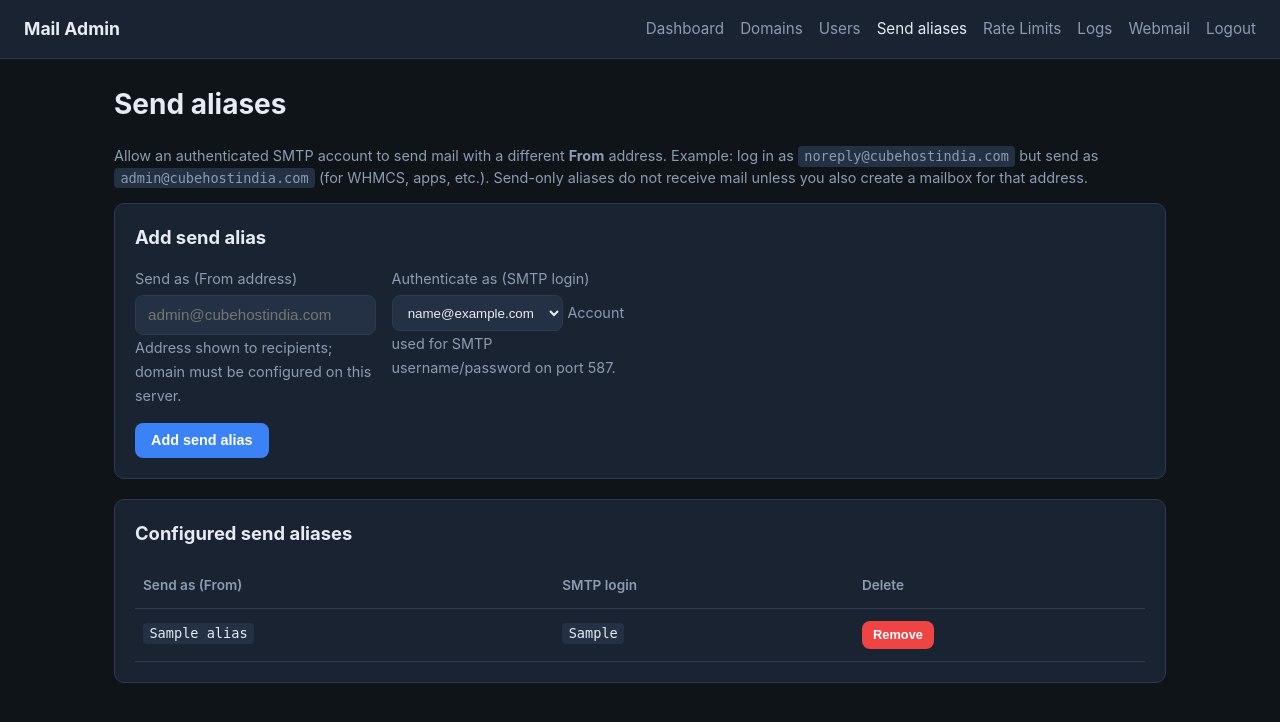
After one commit to sameer392/exim-docker, a FastAPI app: template mailpanel/app/templates/send_aliases.html in a window 1280 px wide. The commit adds this page. Shown: the top 722 px of the page. Run offline with FastAPI, Linux system fonts and the light colour scheme; the template is opened without the code that fills it: most values are stand-ins (such as "Sample title", 1, 10 or a date in 2020).

Commit message:
Implement send aliases feature in Mail Admin Panel: add functionality to manage send aliases, including adding and deleting aliases, and update Exim configuration to support alias validation. Enhance UI with a new send aliases page and integrate with existing user management processes.

```diff
--- a/mailpanel/app/config.py
+++ b/mailpanel/app/config.py
@@ -14,6 +14,8 @@ RATE_ASSIGNMENTS_FILE = DATA_DIR / "exim" / "rate_assignments.json"
 RATE_10M_FILE = DATA_DIR / "exim" / "rate_10m"
 RATE_1H_FILE = DATA_DIR / "exim" / "rate_1h"
 RATE_1D_FILE = DATA_DIR / "exim" / "rate_1d"
+SEND_ALIASES_JSON = DATA_DIR / "exim" / "send_aliases.json"
+SEND_ALIASES_FILE = DATA_DIR / "exim" / "send_aliases"
 
 ADMIN_PASSWORD = os.getenv("ADMIN_PASSWORD", "ChangeAdminPass!")
 ADMIN_SECRET = os.getenv("ADMIN_SECRET", "change-me-in-production")
--- a/mailpanel/app/main.py
+++ b/mailpanel/app/main.py
@@ -8,7 +8,7 @@ from pathlib import Path
 
 from .auth import create_session_token, is_authenticated, verify_admin_password
 from .config import SESSION_COOKIE
-from .services import docker_ops, dns as dns_service, logs, mail, rate_limits
+from .services import docker_ops, dns as dns_service, logs, mail, rate_limits, send_aliases
 from .urls import webmail_url
 
 app = FastAPI(title="Mail Admin Panel", docs_url=None, redoc_url=None)
@@ -197,6 +197,7 @@ async def users_delete(request: Request, email: str = Form(...)):
     try:
         mail.delete_user(email)
         rate_limits.remove_user_assignment(email)
+        send_aliases.remove_for_user(email)
         rate_limits.sync_lookup_files()
         docker_ops.restart_mail_services()
         return RedirectResponse(f"/users?msg=User+{email}+deleted", status_code=303)
@@ -218,6 +219,49 @@ async def users_tier(
         return RedirectResponse(f"/users?msg=Rate+limit+updated+for+{email}", status_code=303)
     except Exception as exc:
         return RedirectResponse(f"/users?error={quote(str(exc))}", status_code=303)
+
+
+@app.get("/send-aliases", response_class=HTMLResponse)
+async def send_aliases_page(request: Request):
+    if redirect := require_auth(request):
+        return redirect
+    send_aliases.ensure_defaults()
+    return render(
+        request,
+        "send_aliases.html",
+        aliases=send_aliases.list_aliases(),
+        users=mail.list_users(),
+        message=request.query_params.get("msg"),
+        error=request.query_params.get("error"),
+    )
+
+
+@app.post("/send-aliases/add")
+async def send_aliases_add(
+    request: Request,
+    alias: str = Form(...),
+    auth_user: str = Form(...),
+):
+    if redirect := require_auth(request):
+        return redirect
+    try:
+        send_aliases.add_alias(alias, auth_user)
+        docker_ops.apply_send_aliases()
+        return RedirectResponse(f"/send-aliases?msg=Send+alias+{alias}+added", status_code=303)
+    except Exception as exc:
+        return RedirectResponse(f"/send-aliases?error={quote(str(exc))}", status_code=303)
+
+
+@app.post("/send-aliases/delete")
+async def send_aliases_delete(request: Request, alias: str = Form(...)):
+    if redirect := require_auth(request):
+        return redirect
+    try:
+        send_aliases.remove_alias(alias)
+        docker_ops.apply_send_aliases()
+        return RedirectResponse(f"/send-aliases?msg=Send+alias+{alias}+removed", status_code=303)
+    except Exception as exc:
+        return RedirectResponse(f"/send-aliases?error={quote(str(exc))}", status_code=303)
 
 
 @app.get("/rate-limits", response_class=HTMLResponse)
--- a/mailpanel/app/services/docker_ops.py
+++ b/mailpanel/app/services/docker_ops.py
@@ -88,6 +88,10 @@ def apply_rate_limits() -> str:
     return reload_exim()
 
 
+def apply_send_aliases() -> str:
+    return reload_exim()
+
+
 def read_dkim_record(domain: str, selector: str) -> str | None:
     client = _client()
     if not client:
--- a/mailpanel/app/templates/base.html
+++ b/mailpanel/app/templates/base.html
@@ -14,6 +14,7 @@
       <a href="/" class="{% if active == 'dashboard' %}active{% endif %}">Dashboard</a>
       <a href="/domains" class="{% if active == 'domains' %}active{% endif %}">Domains</a>
       <a href="/users" class="{% if active == 'users' %}active{% endif %}">Users</a>
+      <a href="/send-aliases" class="{% if active == 'send_aliases' %}active{% endif %}">Send aliases</a>
       <a href="/rate-limits" class="{% if active == 'rate_limits' %}active{% endif %}">Rate Limits</a>
       <a href="/logs" class="{% if active == 'logs' %}active{% endif %}">Logs</a>
       <a href="{{ webmail_url }}" target="_blank" rel="noopener">Webmail</a>
--- /dev/null
+++ b/mailpanel/app/templates/send_aliases.html
@@ -0,0 +1,71 @@
+{% extends "base.html" %}
+{% set active = 'send_aliases' %}
+{% block title %}Send aliases — Mail Admin{% endblock %}
+{% block content %}
+<h1>Send aliases</h1>
+
+<p class="muted">
+  Allow an authenticated SMTP account to send mail with a different <strong>From</strong> address.
+  Example: log in as <code>noreply@cubehostindia.com</code> but send as <code>admin@cubehostindia.com</code> (for WHMCS, apps, etc.).
+  Send-only aliases do not receive mail unless you also create a mailbox for that address.
+</p>
+
+<section class="card">
+  <h2>Add send alias</h2>
+  {% if not users %}
+  <p class="alert error">Create at least one email account before adding send aliases.</p>
+  {% else %}
+  <form method="post" action="/send-aliases/add" class="form-grid">
+    <div>
+      <label for="alias">Send as (From address)</label>
+      <input type="email" id="alias" name="alias" placeholder="admin@cubehostindia.com" required>
+      <small class="muted">Address shown to recipients; domain must be configured on this server.</small>
+    </div>
+    <div>
+      <label for="auth_user">Authenticate as (SMTP login)</label>
+      <select id="auth_user" name="auth_user" required>
+        {% for user in users %}
+        <option value="{{ user.email }}">{{ user.email }}</option>
+        {% endfor %}
+      </select>
+      <small class="muted">Account used for SMTP username/password on port 587.</small>
+    </div>
+    <div class="full">
+      <button type="submit" class="btn primary">Add send alias</button>
+    </div>
+  </form>
+  {% endif %}
+</section>
+
+<section class="card">
+  <h2>Configured send aliases</h2>
+  {% if aliases %}
+  <table>
+    <thead>
+      <tr>
+        <th>Send as (From)</th>
+        <th>SMTP login</th>
+        <th>Delete</th>
+      </tr>
+    </thead>
+    <tbody>
+      {% for row in aliases %}
+      <tr>
+        <td><code>{{ row.alias }}</code></td>
+        <td><code>{{ row.auth_user }}</code></td>
+        <td>
+          <form method="post" action="/send-aliases/delete" class="inline-form"
+                onsubmit="return confirm('Remove send alias {{ row.alias }}?');">
+            <input type="hidden" name="alias" value="{{ row.alias }}">
+            <button type="submit" class="btn danger small">Remove</button>
+          </form>
+        </td>
+      </tr>
+      {% endfor %}
+    </tbody>
+  </table>
+  {% else %}
+  <p class="muted">No send aliases configured. Only exact From = login is allowed for SMTP submission.</p>
+  {% endif %}
+</section>
+{% endblock %}
```
Also changed, not shown: mailpanel/app/services/send_aliases.py (added, +100 -0 lines), 1 other file.
